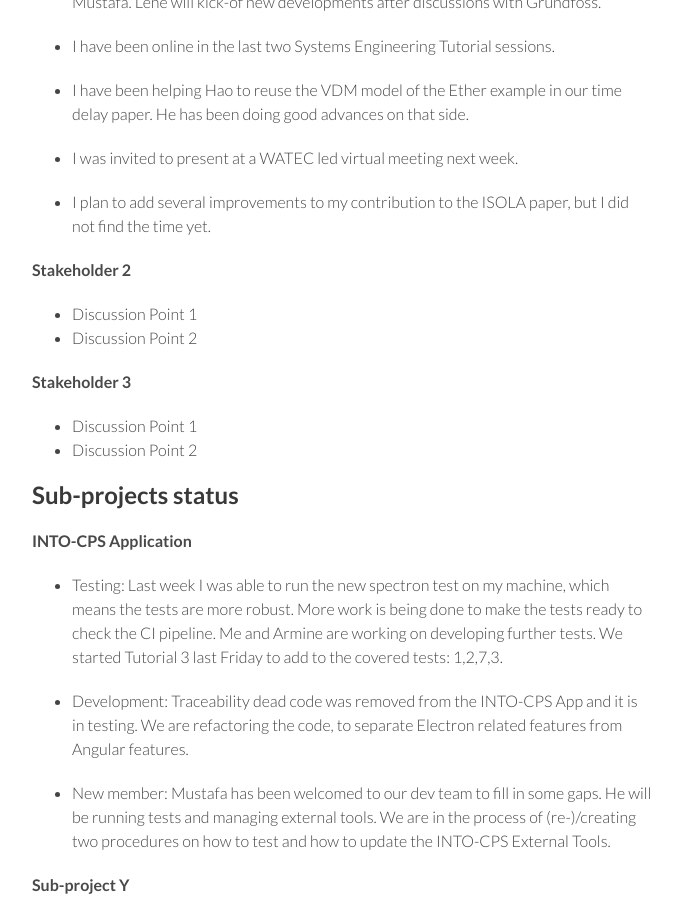
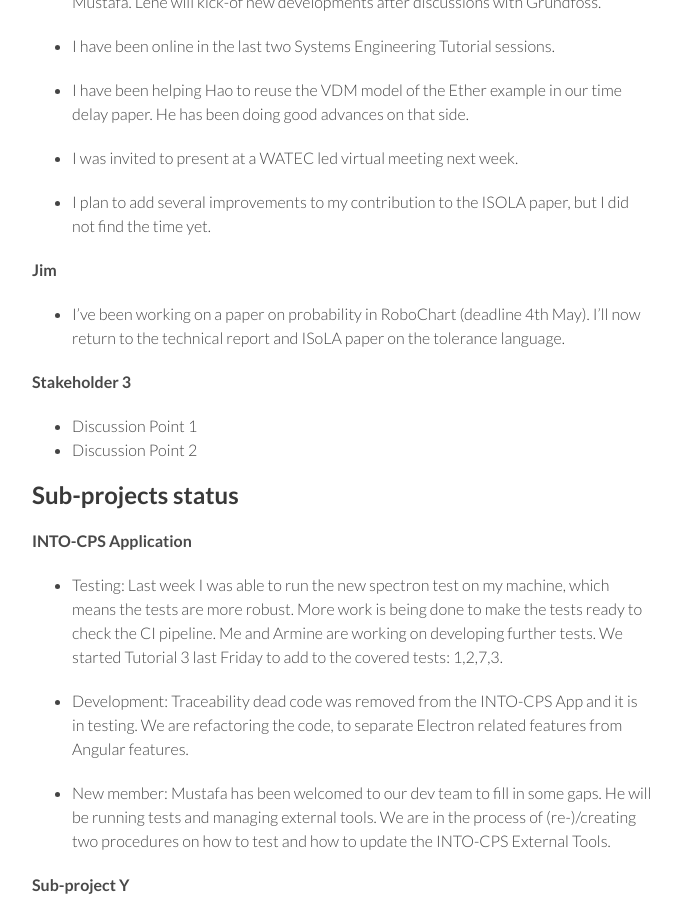
Before and after one commit to digitaltwincentre/digitaltwincentre.github.io, a Jekyll site: the page built from _biweeklies/Biweekly-17.md, in a window 1280 px wide and 900 px high, scrolled down 463 px. Shown: the whole window, without its empty margins (418-1099 px from the left). Built offline with Jekyll 4.4.1, drawn with Linux system fonts in a browser that asks for light colours; nearby versions of some CDN libraries.

Commit message:
Update Biweekly-17.md

```diff
--- a/_biweeklies/Biweekly-17.md
+++ b/_biweeklies/Biweekly-17.md
@@ -43,9 +43,8 @@ delay paper. He has been doing good advances on that side.
   I did not find the time yet.
 
 
-#### Stakeholder 2
-* Discussion Point 1
-* Discussion Point 2
+#### Jim
+* I've been working on a paper on probability in RoboChart (deadline 4th May). I'll now return to the technical report and ISoLA paper on the tolerance language.
 
 #### Stakeholder 3
 * Discussion Point 1
```
